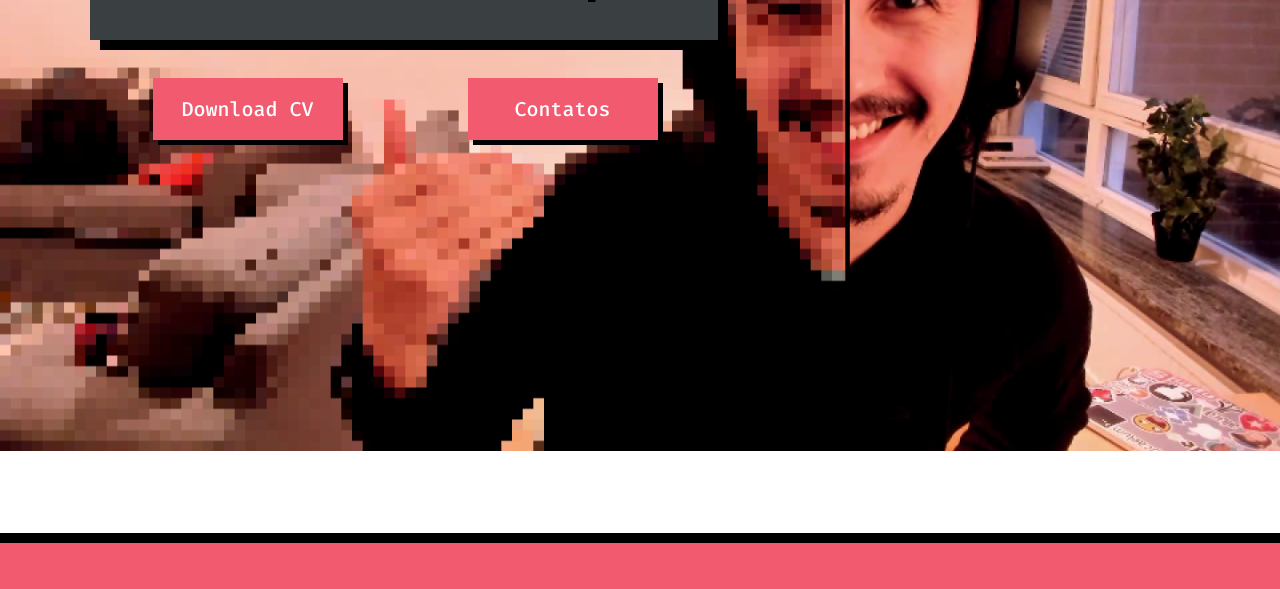
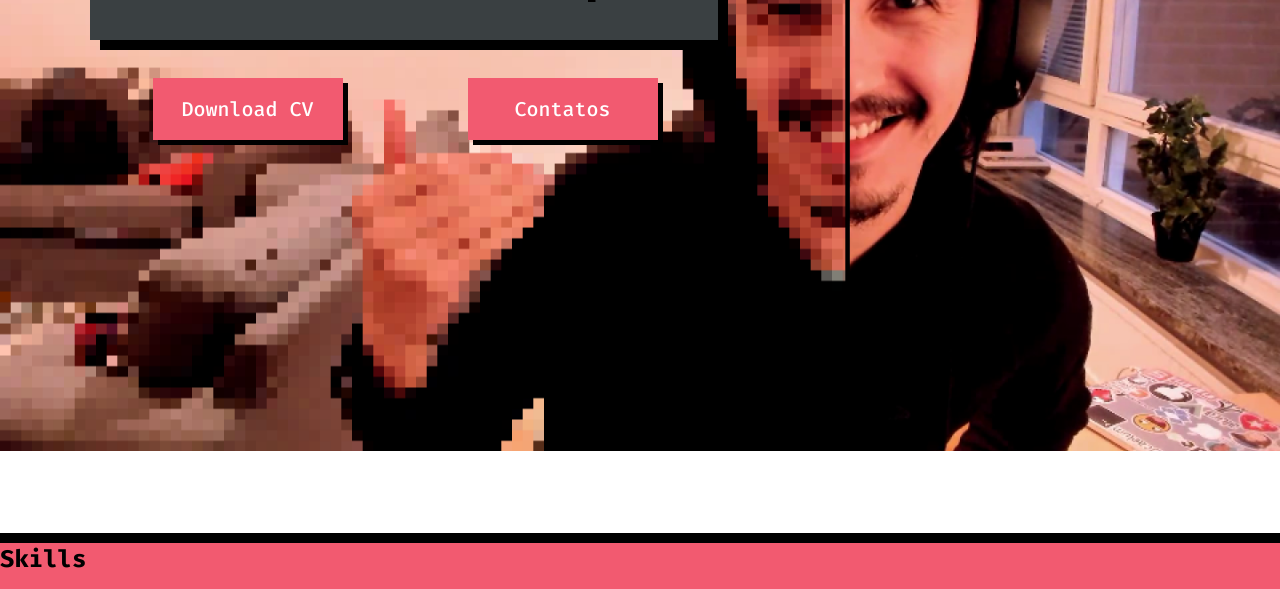
Before and after one commit to rodrigoalmeidagit/projeto-collabcode, a website: page html/index.html in a window 1280 px wide. Shown: the part 349-938 px from the top of the page. Drawn offline with Linux system fonts and the light colour scheme.

Commit message:
change skill title section

```diff
--- a/html/index.html
+++ b/html/index.html
@@ -48,7 +48,7 @@
   </section>
 
   <section class="skills-section">
-    <h2 class="skills-title">Skills</h2>
+    <h2 class="title-section">Skills</h2>
     <div class="skills-container">
       <div class="skills-items">
         <div class="skills-items__img">
```
